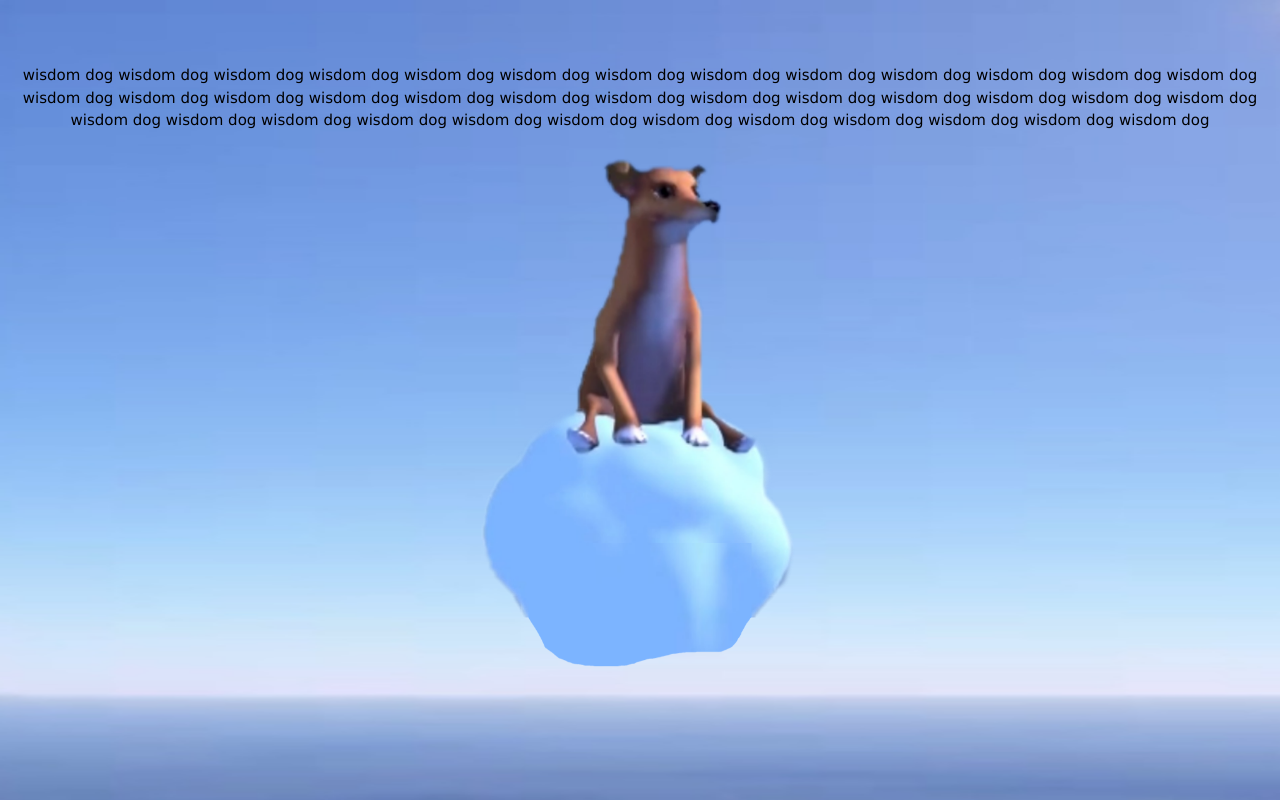
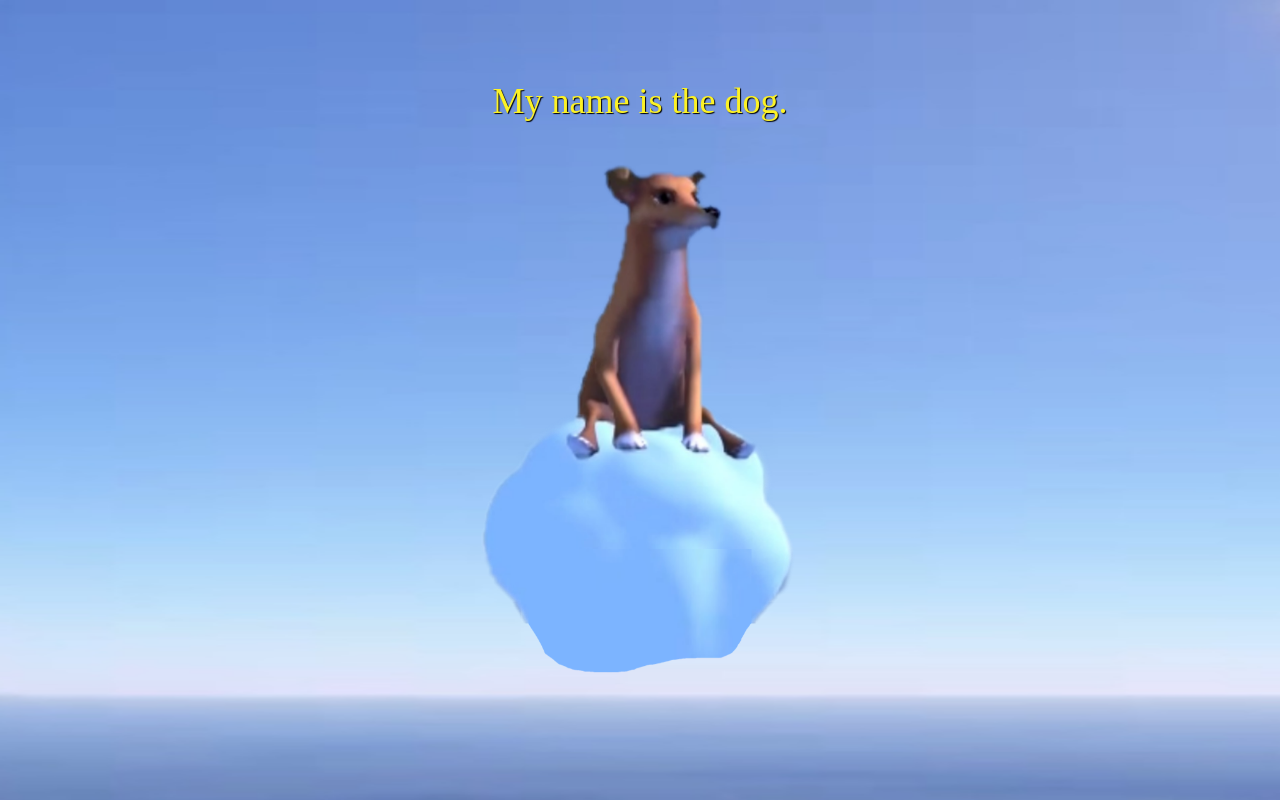
Before and after one commit to lewibs/wisdomDog, a plain HTML site: page index.html in a window 1280 px wide. Drawn offline with nearby package versions, Linux system fonts and the light colour scheme.

Commit message:
font set up

```diff
--- a/index.html
+++ b/index.html
@@ -7,14 +7,23 @@ body {
   background-attachment: fixed;
   background-size: 100% 100%;
 }
+
+.wisdomF {
+  font-family: "Times New Roman", Times, serif;
+  color: #fcf226;
+  text-shadow: #000000 1px 1px 1px;
+}
+
 </style>
 
 <body>
-	<center>
-		<div style="padding-top:5%;padding-left:10px;padding-right:10px">wisdom dog wisdom dog wisdom dog wisdom dog wisdom dog wisdom dog wisdom dog wisdom dog wisdom dog wisdom dog wisdom dog wisdom dog wisdom dog wisdom dog wisdom dog wisdom dog wisdom dog wisdom dog wisdom dog wisdom dog wisdom dog wisdom dog wisdom dog wisdom dog wisdom dog wisdom dog wisdom dog wisdom dog wisdom dog wisdom dog wisdom dog wisdom dog wisdom dog wisdom dog wisdom dog wisdom dog wisdom dog wisdom dog </div>
+	<center style="padding:5%">
+		<h1 class="wisdomF">My name is the dog.</h1>
 		<img src="wisdomDog.png" class="w3-image" style="height:70%">
 	</center>
 </body>
 
 <script>
 </script>
+
+<!--style="padding-top:5%;padding-left:10px;padding-right:10px"-->
```
